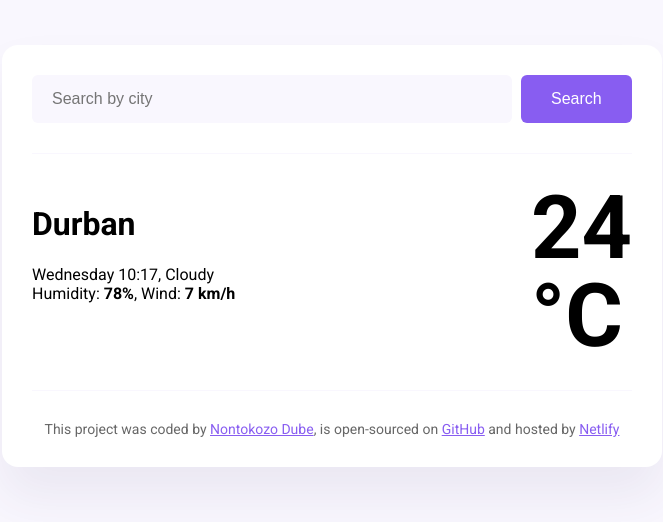
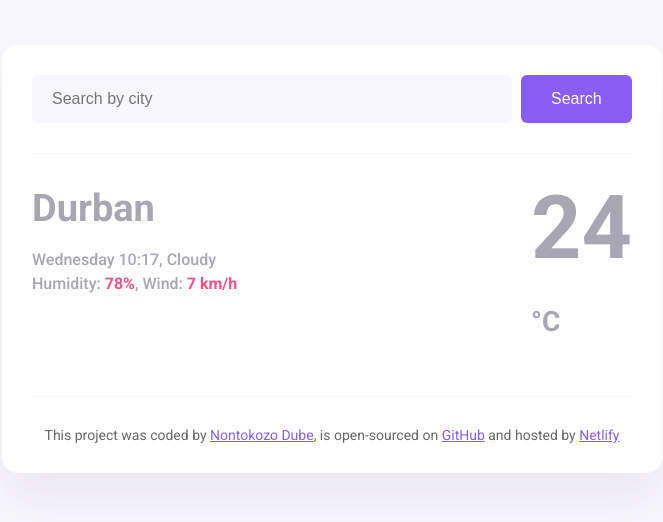
Before and after one commit to Nontokozo22/Weather-update, a plain HTML site: page index.html in a window 1280 px wide. Shown: the whole page, without its empty margins (308-971 px from the left). Drawn offline with nearby package versions, Linux system fonts and the light colour scheme.

Commit message:
Update html and css

```diff
--- a/index.html
+++ b/index.html
@@ -32,7 +32,7 @@
       <main>
         <div class="weather-app-data">
           <div>
-            <h1 id="city">Durban</h1>
+            <h1 id="city" class="city">Durban</h1>
             <p class="weather-date-and-details">
               <span id="time"> Wednesday 10:17</span>,
               <span id="weather-condition"> Cloudy</span>
--- a/src/style.css
+++ b/src/style.css
@@ -49,20 +49,20 @@ body {
     justify-content: space-between;
   }
 
-  .weather-app-city {
+  .city {
     margin: 0;
     font-size: 38px;
     line-height: 48px;
   }
 
-  .weather-app-details {
+  .weather-app-data {
     font-size: 16px;
     color: rgba(39, 33, 66, 0.4);
     line-height: 24px;
     font-weight: 500;
   }
 
-  .weather-app-details strong {
+  .weather-date-and-details strong {
     color: #f65282;
   }
 
@@ -81,7 +81,7 @@ body {
     font-weight: bold;
   }
 
-  .weatehr-app-unit {
+  .weather-app-unit {
     margin-top: 6px;
     font-size: 28px;
   }
```
